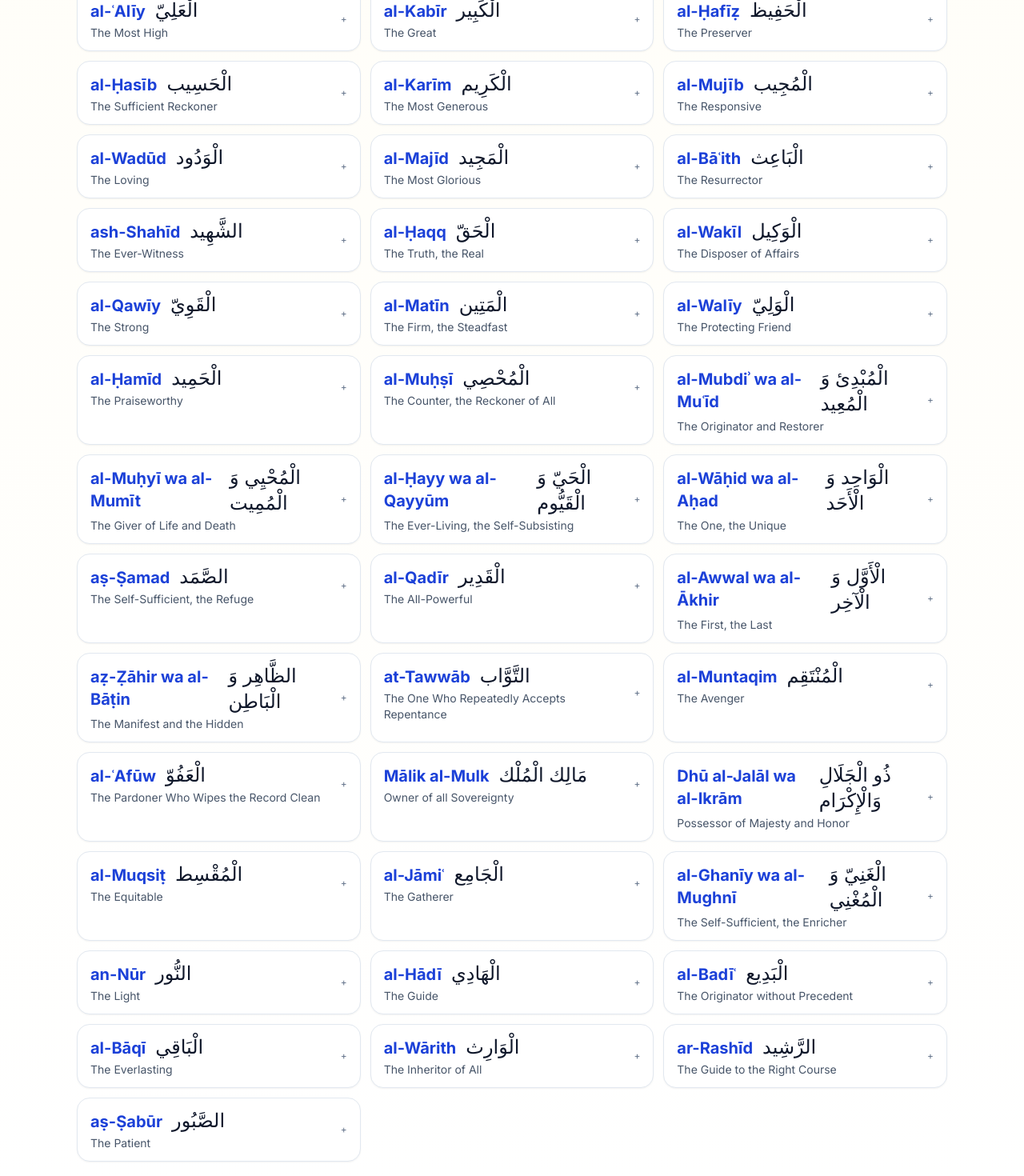
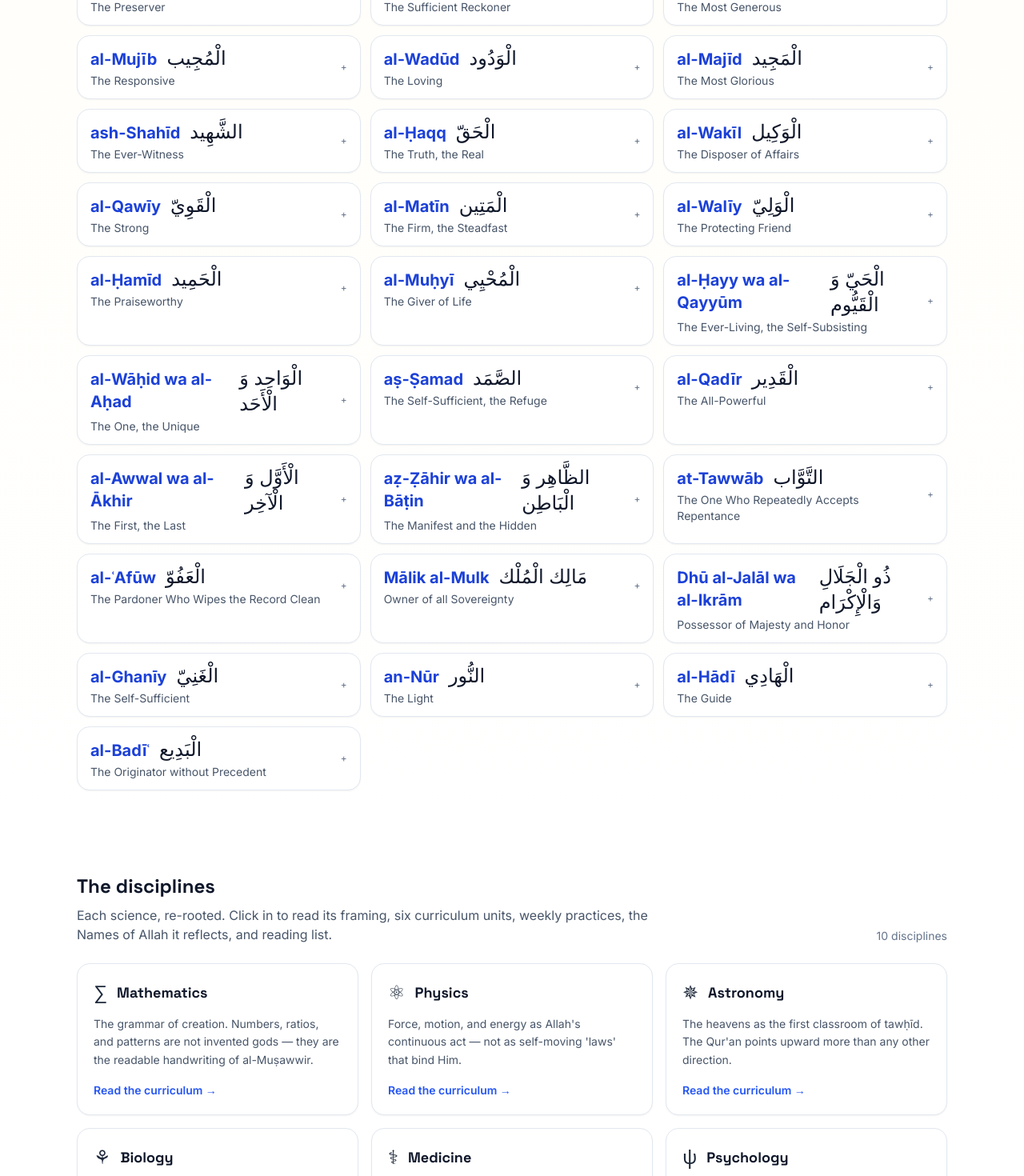
Before and after one commit to DinaElAhl/Pathways-, a React (Vite) app: page /roots in a window 1280 px wide. Shown: the part 2900-4370 px from the top of the page at 80% size. Built offline with nearby package versions, Linux system fonts and the light colour scheme; the HTML template or start-up script is replaced by a standard one.

Commit message:
Audit Names: keep only those mentioned in Qur'an as Names. Remove 12 (al-Qabid/al-Basit, al-Adl, al-Baith, al-Muhsi, al-Mubdi/al-Muid, al-Muntaqim, al-Muqsit, al-Jami, al-Baqi, al-Warith, ar-Rashid, as-Sabur). Split al-Muhyi from al-Mumit; split al-Ghaniy from al-Mughni. Update disciplineNames.

```diff
--- a/src/data/quranicNames.js
+++ b/src/data/quranicNames.js
@@ -189,15 +189,6 @@ export const quranicNames = [
     akhlaq: "Learn humbly. Teach honestly. Never invent religion you don't know.",
   },
   {
-    transliteration: "al-Qābiḍ wa al-Bāsiṭ",
-    arabic: "الْقَابِض وَ الْبَاسِط",
-    meaning: "The Constrictor and the Expander",
-    ayah: "Q 2:245",
-    manifestation: "Hearts contract and expand by His decree. Provision tightens and loosens. Health gives way and returns.",
-    tafakkur: "When my chest is tight, who tightened it? When it eases, who eased it?",
-    akhlaq: "Don't despair in qabḍ. Don't be intoxicated in basṭ. He alternates them as training.",
-  },
-  {
     transliteration: "as-Samīʿ",
     arabic: "السَّمِيع",
     meaning: "The All-Hearing",
@@ -223,15 +214,6 @@ export const quranicNames = [
     manifestation: "Every law in physics, every command in sharīʿa, every twist of qadar — all wisdom. Nothing in the universe is random or unjust.",
     tafakkur: "Where in my life have I called something 'unfair' that I now see was wise?",
     akhlaq: "Submit to His law without trying to be smarter than the Lawgiver. Wisdom is in obedience.",
-  },
-  {
-    transliteration: "al-ʿAdl",
-    arabic: "الْعَدْل",
-    meaning: "The Just",
-    ayah: "Q 6:115",
-    manifestation: "Perfect justice is His. Every atom of good is rewarded; every atom of wrong is accounted for, in this life or the next.",
-    tafakkur: "Have I ever been wronged and not been compensated? Will I be?",
-    akhlaq: "Be just in small things: a measurement, a grade, a sentence about an absent person.",
   },
   {
     transliteration: "al-Laṭīf",
@@ -360,15 +342,6 @@ export const quranicNames = [
     akhlaq: "Pursue glory only in obedience. Everything else is borrowed.",
   },
   {
-    transliteration: "al-Bāʿith",
-    arabic: "الْبَاعِث",
-    meaning: "The Resurrector",
-    ayah: "Q 22:7",
-    manifestation: "The same power that splits a seed and lifts a tree from the ground will split graves and lift bodies. Spring is His annual proof.",
-    tafakkur: "Watch a single seed germinate. Now ask: is bringing the dead back harder?",
-    akhlaq: "Live for what survives the resurrection.",
-  },
-  {
     transliteration: "ash-Shahīd",
     arabic: "الشَّهِيد",
     meaning: "The Ever-Witness",
@@ -432,31 +405,13 @@ export const quranicNames = [
     akhlaq: "Redirect praise: 'al-ḥamdu lillāh.' Don't accept what is not yours.",
   },
   {
-    transliteration: "al-Muḥṣī",
-    arabic: "الْمُحْصِي",
-    meaning: "The Counter, the Reckoner of All",
-    ayah: "Q 19:94; 72:28",
-    manifestation: "He counts every breath, every word, every grain, every drop.",
-    tafakkur: "If every word I say is counted, why do I waste so many?",
-    akhlaq: "Count your own words before He counts them for you.",
-  },
-  {
-    transliteration: "al-Mubdiʾ wa al-Muʿīd",
-    arabic: "الْمُبْدِئ وَ الْمُعِيد",
-    meaning: "The Originator and Restorer",
-    ayah: "Q 30:11; 85:13",
-    manifestation: "He begins creation; He returns it. The seed dies and returns as a tree; the body dies and returns at resurrection.",
-    tafakkur: "If He could begin me from nothing, can He not return me from dust?",
-    akhlaq: "Live ready for the return. Death is not the end — it is mid-cycle.",
-  },
-  {
-    transliteration: "al-Muḥyī wa al-Mumīt",
-    arabic: "الْمُحْيِي وَ الْمُمِيت",
-    meaning: "The Giver of Life and Death",
-    ayah: "Q 30:50; 57:2",
-    manifestation: "Every heartbeat is His. Every cessation is His.",
-    tafakkur: "If my next breath were the last, would I be ready?",
-    akhlaq: "Take medicine; trust the Muḥyī. The cause is not the Cause.",
+    transliteration: "al-Muḥyī",
+    arabic: "الْمُحْيِي",
+    meaning: "The Giver of Life",
+    ayah: "Q 30:50",
+    manifestation: "He gives life to the dead earth with rain, and life to the dead heart with guidance. Every heartbeat is from Him.",
+    tafakkur: "If my next breath were the last, would I be ready to meet Him?",
+    akhlaq: "Take medicine; trust the Muḥyī. The cause is not the Cause."
   },
   {
     transliteration: "al-Ḥayy wa al-Qayyūm",
@@ -522,15 +477,6 @@ export const quranicNames = [
     akhlaq: "Open the door of repentance every night.",
   },
   {
-    transliteration: "al-Muntaqim",
-    arabic: "الْمُنْتَقِم",
-    meaning: "The Avenger",
-    ayah: "Q 32:22",
-    manifestation: "He takes back from oppressors what they took. Every Pharaoh meets a sea.",
-    tafakkur: "Have I been wronged? Will He not requite?",
-    akhlaq: "Trust the Muntaqim with your wounds. Stop carrying the weight of revenge.",
-  },
-  {
     transliteration: "al-ʿAfūw",
     arabic: "الْعَفُوّ",
     meaning: "The Pardoner Who Wipes the Record Clean",
@@ -558,31 +504,13 @@ export const quranicNames = [
     akhlaq: "Hold awe and love together.",
   },
   {
-    transliteration: "al-Muqsiṭ",
-    arabic: "الْمُقْسِط",
-    meaning: "The Equitable",
-    ayah: "Q 3:18",
-    manifestation: "He gives every right-holder his due. The mizan He set in creation will not be tilted.",
-    tafakkur: "Where in my life am I taking what is not mine — time, credit, food, attention?",
-    akhlaq: "Be exactly fair. Refuse to over-take and refuse to under-give.",
-  },
-  {
-    transliteration: "al-Jāmiʿ",
-    arabic: "الْجَامِع",
-    meaning: "The Gatherer",
-    ayah: "Q 3:9; 4:140",
-    manifestation: "He will gather every soul on the Day. He gathers scattered hearts into love.",
-    tafakkur: "Whom has He gathered me with that I should treasure?",
-    akhlaq: "Be a gatherer. Reconcile, invite, host, unite.",
-  },
-  {
-    transliteration: "al-Ghanīy wa al-Mughnī",
-    arabic: "الْغَنِيّ وَ الْمُغْنِي",
-    meaning: "The Self-Sufficient, the Enricher",
-    ayah: "Q 35:15; 9:28",
-    manifestation: "He needs no one. He enriches whom He wills with what no money can buy: contentment.",
-    tafakkur: "Whose riches do I envy?",
-    akhlaq: "Pursue richness of heart.",
+    transliteration: "al-Ghanīy",
+    arabic: "الْغَنِيّ",
+    meaning: "The Self-Sufficient",
+    ayah: "Q 35:15; 47:38",
+    manifestation: "He needs no one. The whole creation depends on Him; He depends on nothing.",
+    tafakkur: "Whose richness do I envy when the Owner of all richness invites me to ask Him directly?",
+    akhlaq: "Pursue richness of heart, not richness of pocket. Free yourself from need of the creation."
   },
   {
     transliteration: "an-Nūr",
@@ -611,55 +539,19 @@ export const quranicNames = [
     tafakkur: "What 'old' thing am I bored with that is actually new in His sight every moment?",
     akhlaq: "Don't grow bored of His signs.",
   },
-  {
-    transliteration: "al-Bāqī",
-    arabic: "الْبَاقِي",
-    meaning: "The Everlasting",
-    ayah: "Q 55:27",
-    manifestation: "All else perishes; He remains.",
-    tafakkur: "Of everything I cling to today, what will outlast a century?",
-    akhlaq: "Invest in the everlasting: deeds, sincerity, deen.",
-  },
-  {
-    transliteration: "al-Wārith",
-    arabic: "الْوَارِث",
-    meaning: "The Inheritor of All",
-    ayah: "Q 15:23; 19:40",
-    manifestation: "Every estate ends in Him. The whole earth and what is on it returns to Him.",
-    tafakkur: "Whose possessions am I admiring as if they were 'theirs'?",
-    akhlaq: "Live as a tenant, not an owner.",
-  },
-  {
-    transliteration: "ar-Rashīd",
-    arabic: "الرَّشِيد",
-    meaning: "The Guide to the Right Course",
-    ayah: "Q 11:87",
-    manifestation: "He sets the right course of nature, of history, of every individual life.",
-    tafakkur: "Where did He course-correct me last year?",
-    akhlaq: "Seek rushd in big decisions. Pray al-istikhārah.",
-  },
-  {
-    transliteration: "aṣ-Ṣabūr",
-    arabic: "الصَّبُور",
-    meaning: "The Patient",
-    ayah: "Q (cf. attributes of forbearance: 35:45)",
-    manifestation: "He delays consequences for centuries. He gives time for repentance, time for return.",
-    tafakkur: "If He had been impatient with me, would I still be alive?",
-    akhlaq: "Cultivate patience: with students, with parents, with your own slow heart.",
-  }
 ];
 
 // Per-discipline mapping: which Names of Allah this science most directly reflects.
 // Used by RootDiscipline.jsx to render a 'Names reflected here' block.
 export const disciplineNames = {
-  mathematics: ['al-Muḥṣī','al-Ḥakīm','al-Ḥasīb','al-Wāḥid wa al-Aḥad','al-ʿAlīm','al-Bāqī','al-Qadīr'],
-  physics: ['al-Khāliq','al-Ḥakīm','al-Qawīy','al-Matīn','al-Ḥayy wa al-Qayyūm','al-Qadīr','al-Muḥṣī'],
-  astronomy: ['al-ʿAẓīm','al-Kabīr','al-ʿAlīy','al-Bāriʾ','al-Khāliq','an-Nūr','al-Bāqī'],
-  biology: ['al-Muṣawwir','al-Bāriʾ','al-Khāliq','al-Muḥyī wa al-Mumīt','ar-Razzāq','al-Ḥafīẓ','al-Bāʿith','al-Laṭīf'],
-  medicine: ['ash-Shakūr','al-Laṭīf','ar-Raḥīm','al-Muḥyī wa al-Mumīt','al-Ḥafīẓ','al-Mujīb','al-ʿAfūw'],
-  psychology: ['al-Qābiḍ wa al-Bāsiṭ','al-Ḥalīm','as-Salām','at-Tawwāb','al-Hādī','al-Walīy','al-Khabīr'],
-  economics: ['ar-Razzāq','al-Karīm','al-Ghanīy wa al-Mughnī','al-Wahhāb','al-Muqsiṭ','al-ʿAdl','al-Wakīl'],
-  sociology: ['al-Jāmiʿ','al-ʿAdl','al-Ḥakīm','al-Mālik','al-Muqsiṭ','al-Walīy','al-Wakīl'],
-  history: ['al-Mālik','Mālik al-Mulk','al-ʿAdl','al-Qahhār','al-Muntaqim','al-Wārith','aṣ-Ṣabūr'],
+  mathematics: ['al-Ḥakīm','al-Ḥasīb','al-Wāḥid wa al-Aḥad','al-ʿAlīm','al-Awwal wa al-Ākhir','al-Qadīr','al-ʿAẓīm'],
+  physics: ['al-Khāliq','al-Ḥakīm','al-Qawīy','al-Matīn','al-Ḥayy wa al-Qayyūm','al-Qadīr','al-Laṭīf'],
+  astronomy: ['al-ʿAẓīm','al-Kabīr','al-ʿAlīy','al-Bāriʾ','al-Khāliq','an-Nūr','al-Awwal wa al-Ākhir'],
+  biology: ['al-Muṣawwir','al-Bāriʾ','al-Khāliq','al-Muḥyī','ar-Razzāq','al-Ḥafīẓ','al-Laṭīf'],
+  medicine: ['ash-Shakūr','al-Laṭīf','ar-Raḥīm','al-Muḥyī','al-Ḥafīẓ','al-Mujīb','al-ʿAfūw'],
+  psychology: ['al-Mujīb','al-Ḥalīm','as-Salām','at-Tawwāb','al-Hādī','al-Walīy','al-Khabīr'],
+  economics: ['ar-Razzāq','al-Karīm','al-Ghanīy','al-Wahhāb','al-Ḥasīb','al-Ḥakīm','al-Wakīl'],
+  sociology: ['al-ʿAlīm','as-Samīʿ','al-Baṣīr','al-Mālik','al-Ḥakīm','al-Walīy','al-Wakīl'],
+  history: ['al-Mālik','Mālik al-Mulk','al-Ḥakīm','al-Qahhār','Dhū al-Jalāl wa al-Ikrām','al-Awwal wa al-Ākhir','al-Ḥalīm'],
   'arts-and-nature': ['al-Khāliq','al-Muṣawwir','al-Bāriʾ','al-Badīʿ','al-Wadūd','al-Wāḥid wa al-Aḥad','aẓ-Ẓāhir wa al-Bāṭin']
 };
```
